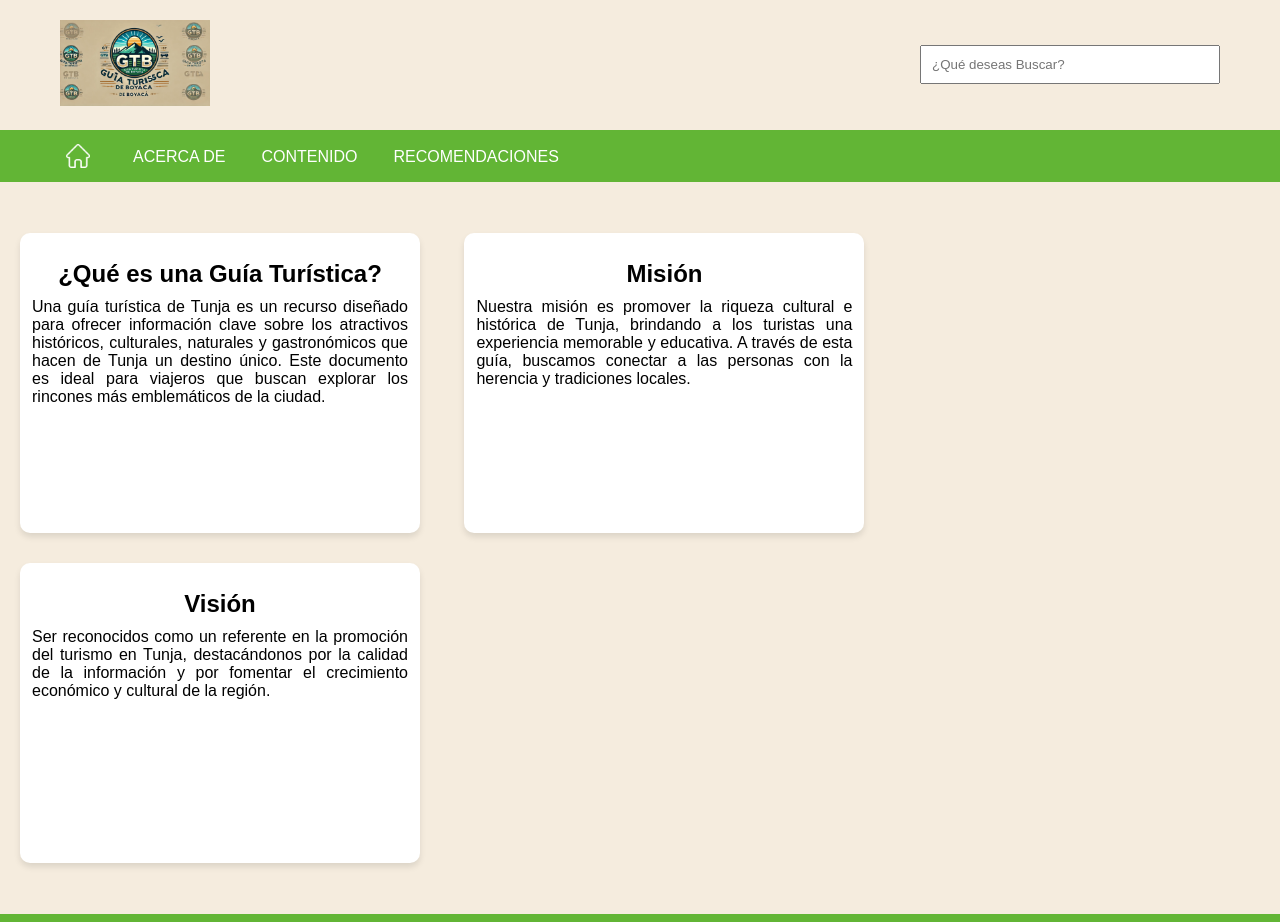
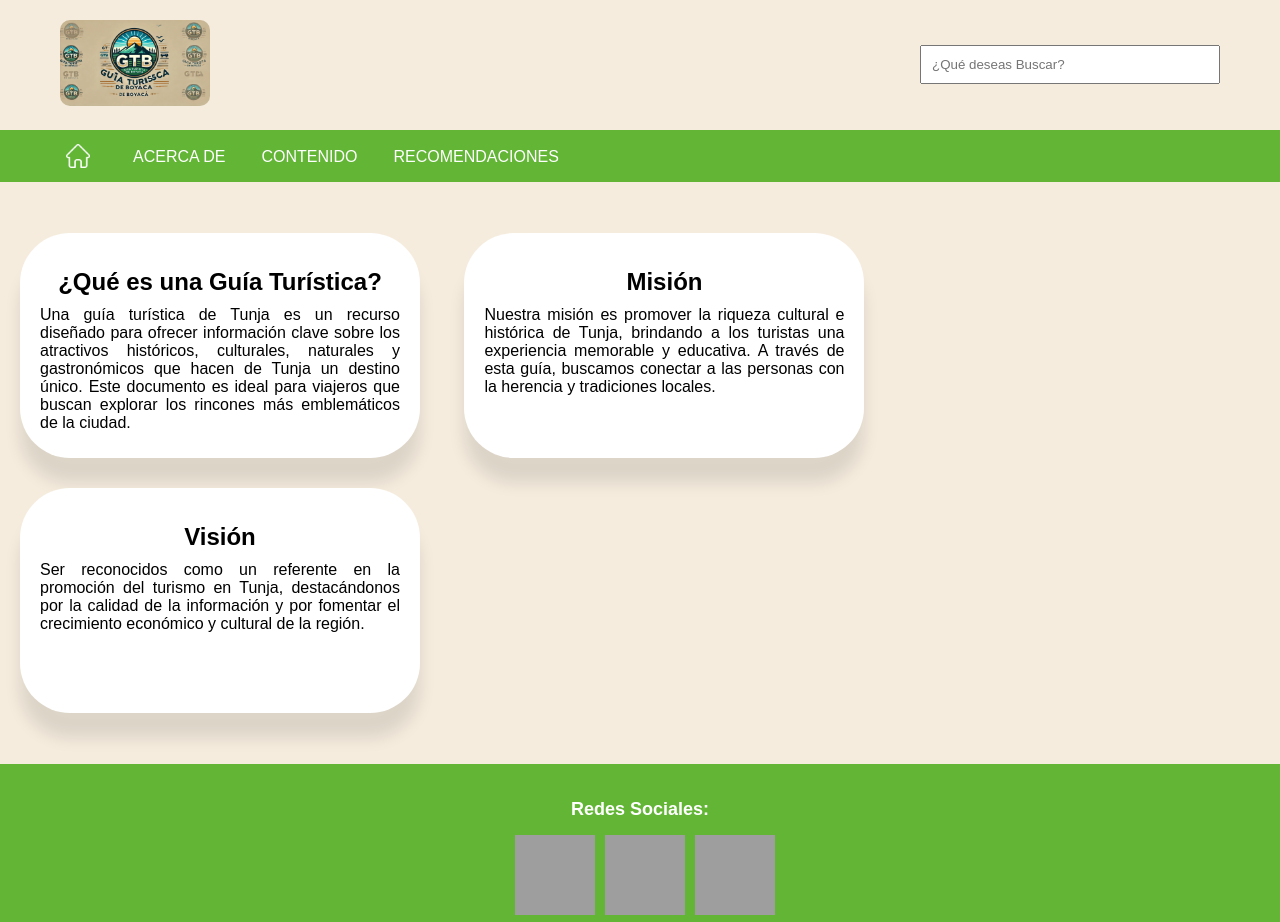
Before and after one commit to Davidnnsq01/GuiaTuristica, a plain HTML site: page info.html in a window 1280 px wide. Shown: the top 922 px of the page. Drawn offline with Linux system fonts and the light colour scheme; grey boxes are pictures that could not be loaded.

Commit message:
commit_1

```diff
--- a/styles.css
+++ b/styles.css
@@ -37,6 +37,16 @@ header{
 
 .logo img{
     width: 150px;
+    border-radius: 10px;
+    cursor: pointer;
+    background-color: rgba(0, 0, 0, 0.5);
+
+}
+
+.logo img:hover{
+    width: 152px;
+    height: 91px;
+    transition: 0.3ms ease;
 }
 
 .search input{
@@ -451,11 +461,12 @@ footer a{
 
 .sections-container {
     position: absolute;
-    top: 50%;
-    left: 50%;
+    display: flex;
     justify-content: center;
     text-align: center;
+    align-items: center;
     white-space: nowrap;
+    max-width: 1200px;
 }
 
 .section {
@@ -463,12 +474,12 @@ footer a{
     color: black;
     display: inline-block;
     vertical-align: top;
-    padding: 12px;
+    padding: 20px;
     margin: 15px 20px;
     width: 400px;
-    height: 300px;
-    border-radius: 10px;
-    box-shadow: 0 4px 6px rgba(0, 0, 0, 0.1);
+    height: 225px;
+    border-radius: 50px;
+    box-shadow: 0 25px 16px rgba(8, 8, 8, 0.1);
 }
 
 .section h2 {
```
